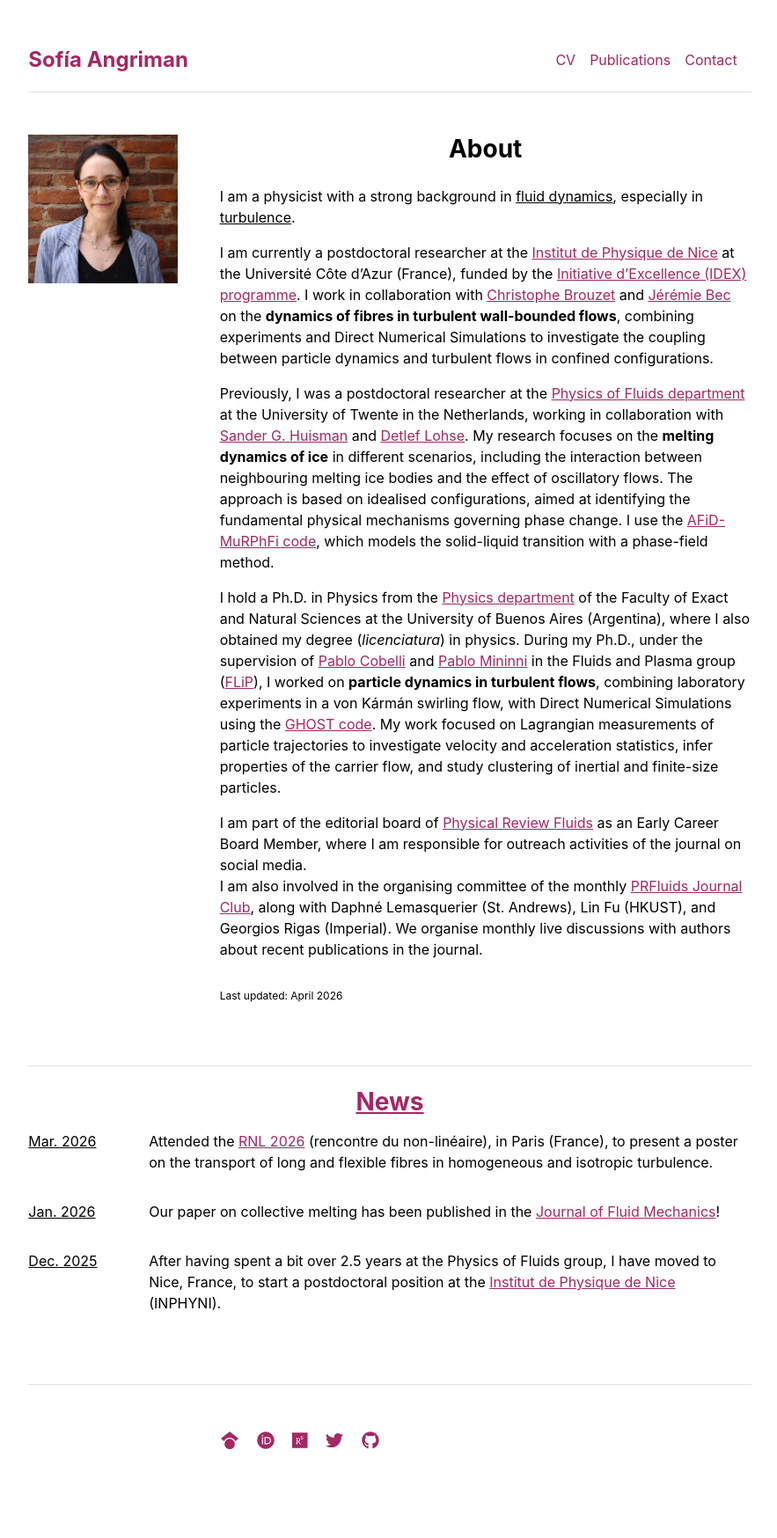
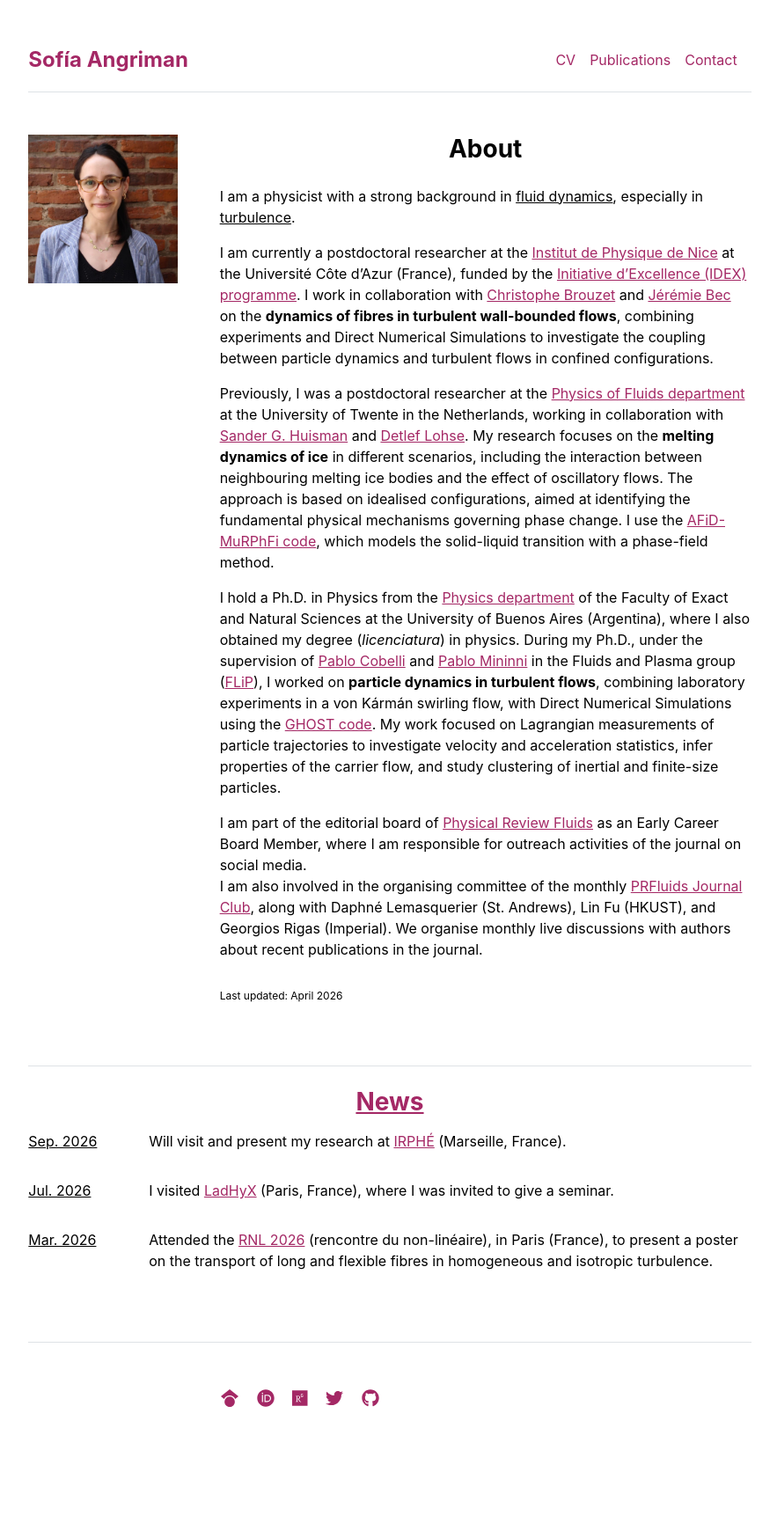
Before and after one commit to sofiaangriman/sofiaangriman.github.io, a Jekyll site: the page built from index.md, in a window 1280 px wide. Shown: the whole page at 88% size, without its empty margins (197-1080 px from the left). Built offline with Jekyll 4.4.1, drawn with Linux system fonts in a browser that asks for light colours; after the commit the page ends 1700 px from its top, so only the background shows below that.

Commit message:
Update news.yml

```diff
--- a/_data/news.yml
+++ b/_data/news.yml
@@ -1,3 +1,9 @@
+- date: "Sep. 2026"
+  desc: "Will visit and present my research at [IRPHÉ](https://irphe.univ-amu.fr/) (Marseille, France)."
+
+- date: "Jul. 2026"
+  desc: "I visited [LadHyX](https://www.ladhyx.polytechnique.fr) (Paris, France), where I was invited to give a seminar."
+
 - date: "Mar. 2026"
   desc: "Attended the [RNL 2026](https://rnl2026.sciencesconf.org/) (rencontre du non-linéaire), in Paris (France), to present a poster on the transport of long and flexible fibres in homogeneous and isotropic turbulence."
 
```
